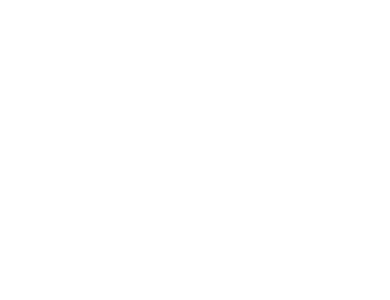
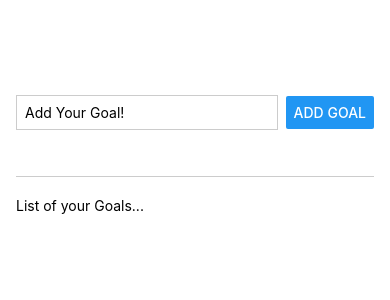
Before and after one commit to MohamedSabry000/ToDo-React-Native-App, a React Native app: screen / in a window 390 px wide. Shown: the top 300 px of the page. Built offline with nearby package versions, Linux system fonts and the light colour scheme.

Commit message:
add Goal Initial Styles

```diff
--- a/App.js
+++ b/App.js
@@ -1,14 +1,81 @@
-import { StyleSheet, Text, View, Button } from 'react-native';
+import { useState } from 'react';
+import { StyleSheet, Text, View, Button, TextInput, I18nManager } from 'react-native';
 
 export default function App() {
+  const [goal, setGoal] = useState('');
+  const [goals, setGoals] = useState([]);
+
+  const goalInputHandler = (enteredText) => {
+    setGoal(enteredText);
+  }
+
+  const addGoalHandler = () => {
+    setGoals(currentGoals => [...currentGoals, goal]);
+  }
+
   return (
-    <View style={styles.container}>
-      <View></View>
-      <View></View>
+    <View style={styles.appContainer}>
+      <View style={styles.inputContainer}>
+        <TextInput
+          style={styles.textInput}
+          placeholder="Add Your Goal!"
+          value={goal}
+          onChangeText={goalInputHandler}
+        />
+        <Button title="Add Goal" onPress={addGoalHandler} />
+      </View>
+      <View style={styles.goalsContainer}>
+        {goals.map((goal, index) =>
+          <View key={index} style={styles.goalItem}>
+            <Text style={styles.goalText}>{goal}</Text>
+          </View>
+        )}
+        <Text>List of your Goals...</Text>
+      </View>
     </View>
   );
 }
 
 const styles = StyleSheet.create({
-
+  appContainer: {
+    paddingTop: 50,
+    paddingHorizontal: 16,
+    flex: 1,
+  },
+  inputContainer: {
+    flexDirection: I18nManager.isRTL ? "row-reverse" : "row",
+    justifyContent: 'space-between',
+    alignItems: 'center',
+    marginBottom: 20,
+    borderBottomWidth: 1,
+    borderBottomColor: '#ccc',
+    flex: 1,
+  },
+  textInput: {
+    flex: 1,
+    borderWidth: 1,
+    borderColor: '#CCC',
+    width: '70%',
+    marginRight: 8,
+    padding: 8,
+  },
+  goalsContainer: {
+    flex: 5,
+    flexDirection: "column",
+    justifyContent: 'space-between',
+    paddingBottom: 20,
+  },
+  goalItem: {
+    padding: 8,
+    margin: 8,
+    borderWidth: 1,
+    borderColor: '#CCC',
+    borderRadius: 8,
+    backgroundColor: '#5e0acc',
+  },
+  goalText: {
+    color: '#fff',
+    fontSize: 18,
+    fontWeight: 'bold',
+  }
 });
```
